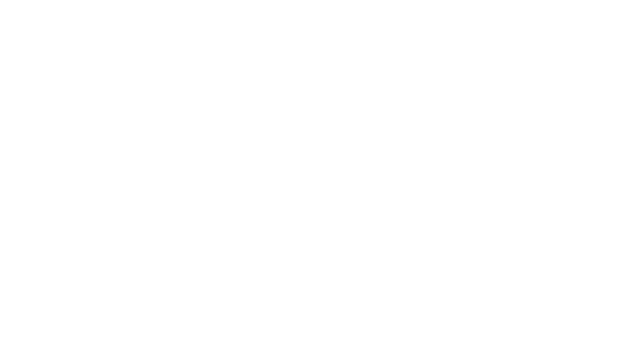
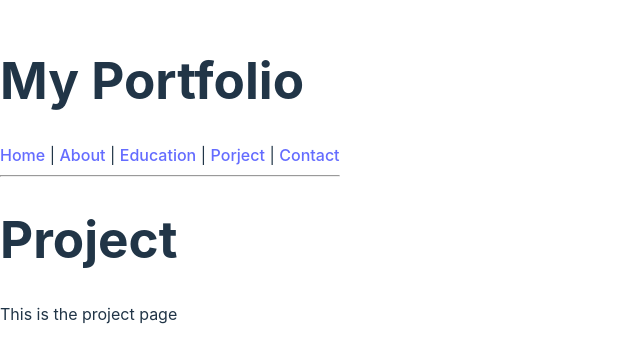
Before and after one commit to mechbrian/mern-portfolio, a React (Vite) app in the folder client/: page /project in a window 1280 px wide. Before the commit this address had no page. Shown: the part 220-582 px from the top of the page, without its empty margins (0-640 px from the left). Built offline with nearby package versions, Linux system fonts and the light colour scheme.

Commit message:
build basic pages and nav bar

```diff
--- a/client/MainRouter.jsx
+++ b/client/MainRouter.jsx
@@ -1,13 +1,23 @@
 import React from 'react';
 import {Route, Routes} from 'react-router-dom';
-import Home from './components/Home'
+import Home from './components/Home';
+import About from './src/about';
+import Education from './src/education';
+import Contact from './src/contact';
+import Project from './src/project';
+import Layout from './components/Layout';
 
 // Routes is used as a container for defining multiple Route components
 // The Route component is used to define a route and its corresponding component
 const MainRouter = () => {
     return(<div>
+        <Layout/>
         <Routes>
             <Route exact path="/" element={<Home />} />
+            <Route path="/about" element={<About />} />
+            <Route path="/education" element={<Education />} />
+            <Route path="/contact" element={<Contact />} />
+            <Route path="/project" element={<Project />} />
         </Routes>
     </div>)
 }
--- /dev/null
+++ b/client/components/Layout.jsx
@@ -0,0 +1,14 @@
+import React from 'react';
+import { Link } from 'react-router-dom';
+
+export default function Layout(){
+    return(
+        <>
+        <h1>My Portfolio</h1>
+        <nav>
+            <Link to="/">Home</Link> | <Link to="/about">About</Link> | <Link to="/education">Education</Link> | <Link to="/project">Porject</Link> | <Link to="/contact">Contact</Link>
+        </nav>
+        <hr />
+        </>
+    );
+}
--- /dev/null
+++ b/client/src/about.jsx
@@ -0,0 +1,8 @@
+export default function About() {
+    return (
+        <div>
+            <h1>About</h1>
+            <p>This is the about page</p>
+        </div>
+    );
+}
--- /dev/null
+++ b/client/src/contact.jsx
@@ -0,0 +1,8 @@
+export default function Contact() {
+    return (
+        <div>
+            <h1>Contact</h1>
+            <p>This is the contact page</p>
+        </div>
+    );
+}
--- /dev/null
+++ b/client/src/education.jsx
@@ -0,0 +1,8 @@
+export default function Education() {
+    return (
+        <div>
+            <h1>Education</h1>
+            <p>This is the education page</p>
+        </div>
+    );
+}
--- /dev/null
+++ b/client/src/project.jsx
@@ -0,0 +1,8 @@
+export default function Project() {
+    return (
+        <div>
+            <h1>Project</h1>
+            <p>This is the project page</p>
+        </div>
+    );
+}
```
